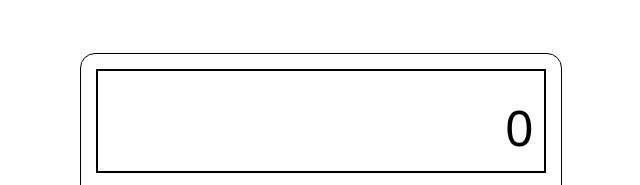
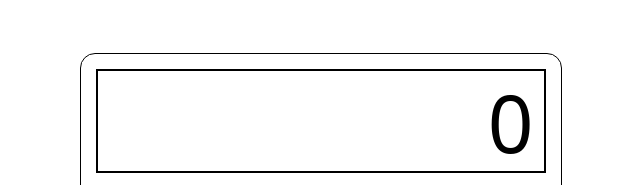
Before and after one commit to Triple1996/calculator, a plain HTML site: page index.html in a window 1280 px wide. Shown: the top 185 px of the page, without its empty margins (265-905 px from the left). Drawn offline with Linux system fonts and the light colour scheme.

Commit message:
Update display font size

```diff
--- a/styles.css
+++ b/styles.css
@@ -22,9 +22,9 @@ body {
 
 #display {
     display: flex;
-    align-items: end;
+    align-items: center;
     justify-content: end;
-    font-size: 50px;
+    font-size: 80px;
     padding:10px;
     border: 2px solid black;
     height: 80px;
```
